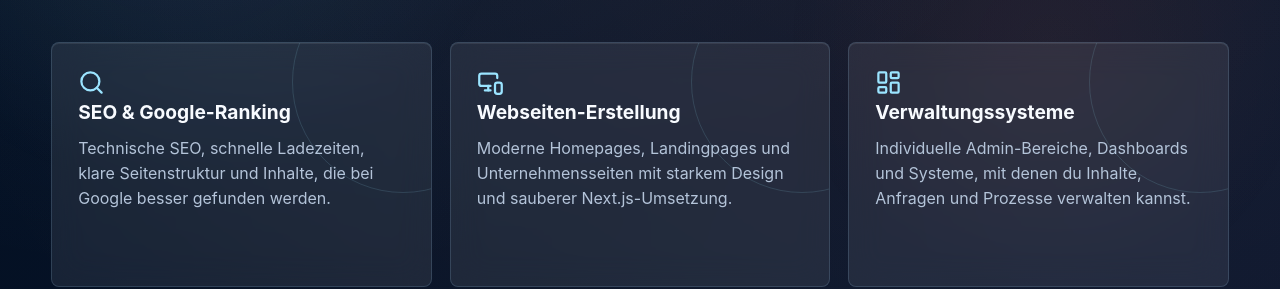
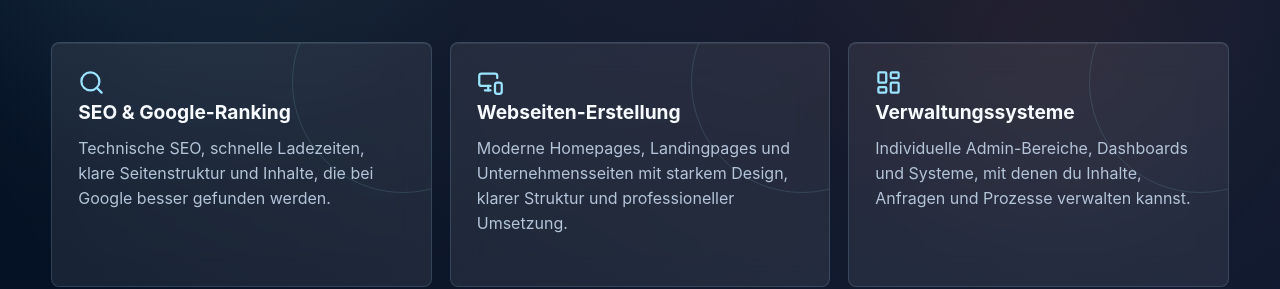
Before and after one commit to parmis2005/digitalvision, a Next.js app: page / in a window 1280 px wide. Shown: the part 1660-1949 px from the top of the page. Built offline with nearby package versions, Linux system fonts and the light colour scheme.

Commit message:
Clarify website service copy

```diff
--- a/app/page.tsx
+++ b/app/page.tsx
@@ -18,7 +18,7 @@ const services = [
   {
     icon: MonitorSmartphone,
     title: "Webseiten-Erstellung",
-    text: "Moderne Homepages, Landingpages und Unternehmensseiten mit starkem Design und sauberer Next.js-Umsetzung.",
+    text: "Moderne Homepages, Landingpages und Unternehmensseiten mit starkem Design, klarer Struktur und professioneller Umsetzung.",
   },
   {
     icon: LayoutDashboard,
```
